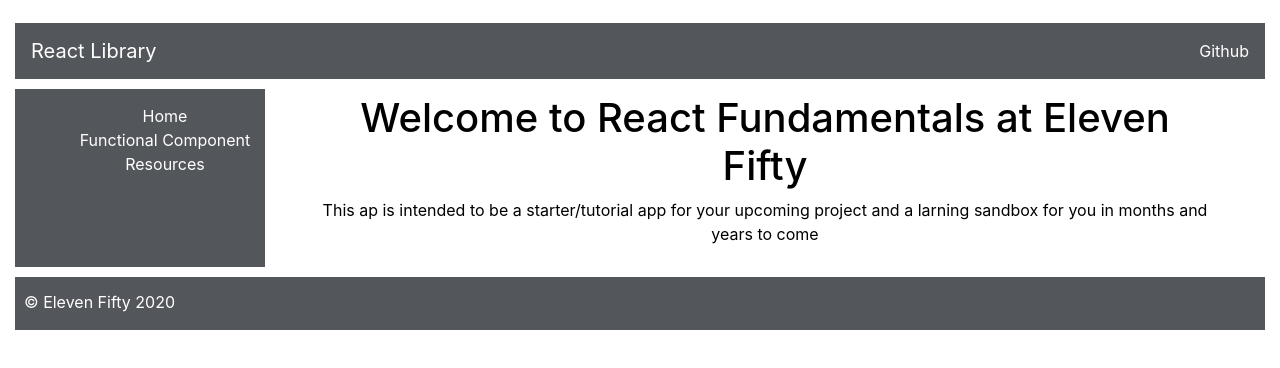
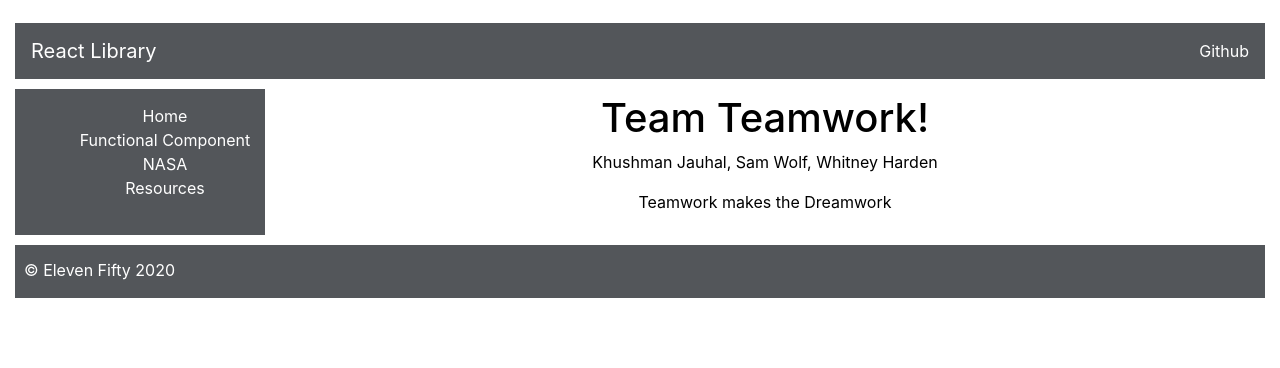
Before and after one commit to wtharden3/24hrproject, a React (Create React App) app: page / in a window 1280 px wide. Shown: the top 368 px of the page. Built offline with nearby package versions, Linux system fonts and the light colour scheme.

Commit message:
Nasa page working

```diff
--- a/src/components/apps/NasaApp.js
+++ b/src/components/apps/NasaApp.js
@@ -0,0 +1,11 @@
+const NasaApp = () => {
+  return(
+    <div className='main'>
+      <div className="mainDiv">
+        <h1>NASA</h1>
+      </div>
+    </div>
+  )
+}
+
+export default NasaApp;
--- a/src/components/site/Home.js
+++ b/src/components/site/Home.js
@@ -5,12 +5,12 @@ const Home = () => {
   return (
     <div className="main">
       <div className="mainDiv">
-        <h1>Welcome to React Fundamentals at Eleven Fifty</h1>
+        <h1>Team Teamwork!</h1>
 
         <p>
-          This ap is intended to be a starter/tutorial app for your upcoming
-          project and a larning sandbox for you in months and years to come
+          Khushman Jauhal, Sam Wolf, Whitney Harden
         </p>
+        <p>Teamwork makes the Dreamwork</p>
       </div>
     </div>
   );
--- a/src/components/site/Sidebar.js
+++ b/src/components/site/Sidebar.js
@@ -1,6 +1,7 @@
 import React from "react";
 import { Route, Link, Switch } from "react-router-dom";
 import Home from "./Home";
+import NasaApp from '../apps/NasaApp';
 import Resources from "./Resources";
 
 const Sidebar = () => {
@@ -15,6 +16,9 @@ const Sidebar = () => {
             <Link to="/functionalcomponent">Functional Component</Link>
           </li>
           <li>
+            <Link to="/nasa">NASA</Link>
+          </li>
+          <li>
             <Link to="/resources">Resources</Link>
           </li>
         </ul>
@@ -23,6 +27,9 @@ const Sidebar = () => {
         <Switch>
           <Route exact path="/home">
             <Home />
+          </Route>
+          <Route exact path='/nasa'>
+            <NasaApp />
           </Route>
           <Route exact path="/resources">
             <Resources />
```
